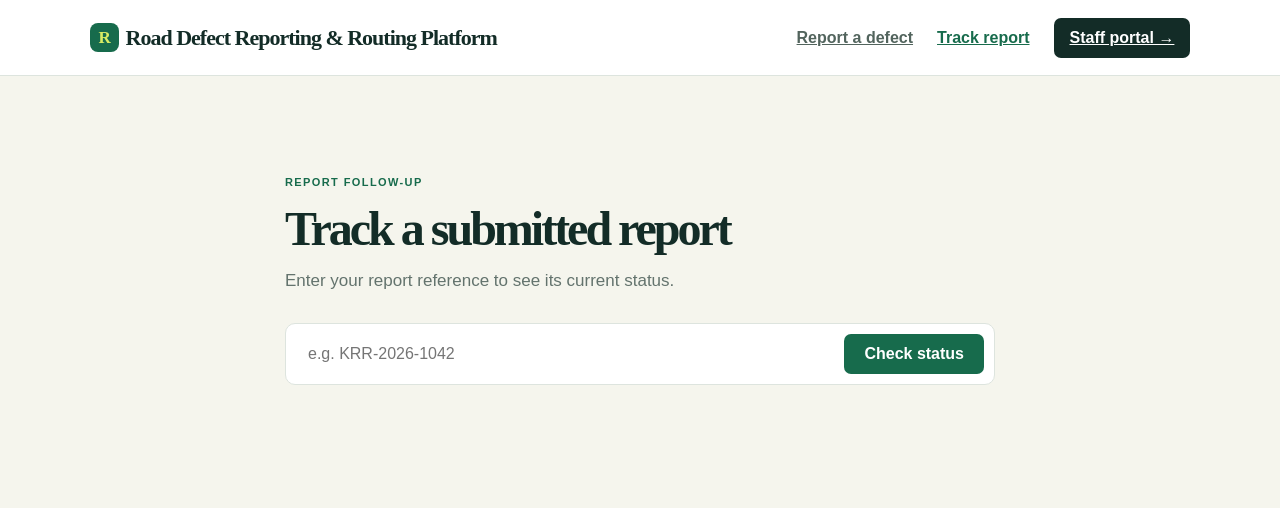
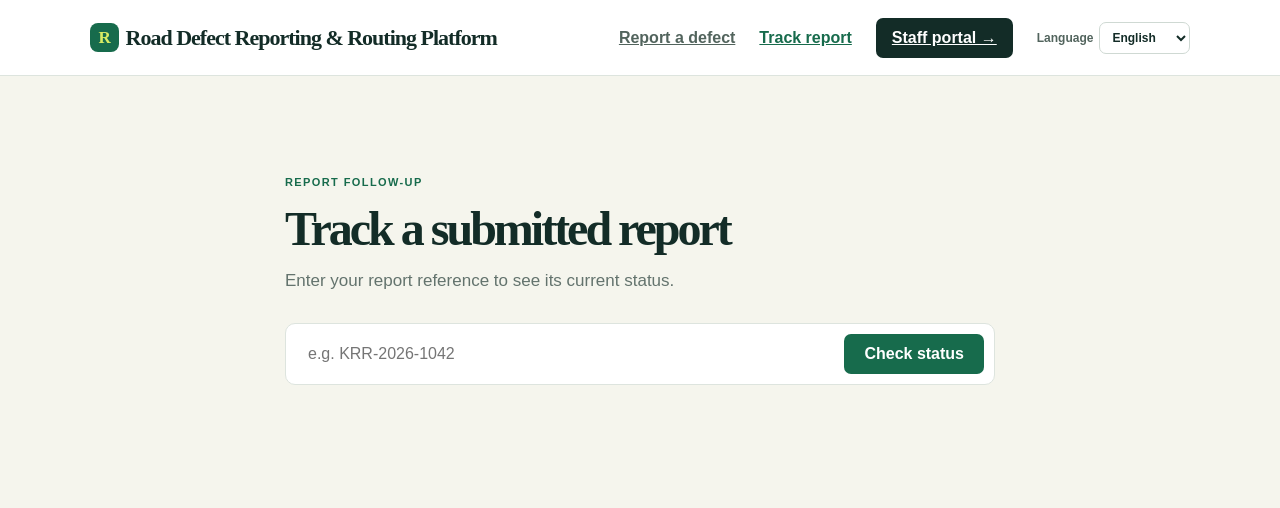
Before and after one commit to bilodhi356-ctrl/Road-Defect-Reporting-Routing-Platform, a website: page public/track.html in a window 1280 px wide. Drawn offline with Linux system fonts and the light colour scheme.

Commit message:
Add English and Kiswahili language selection
Co-authored-by: Copilot <223556219+Copilot@users.noreply.github.com>

```diff
--- /dev/null
+++ b/public/i18n.js
@@ -0,0 +1,140 @@
+(function () {
+  const translations = {
+    en: {
+      'language.label': 'Language',
+      'nav.report': 'Report a defect',
+      'nav.track': 'Track report',
+      'nav.staff': 'Staff portal →',
+      'hero.eyebrow': 'KENYA RURAL ROADS',
+      'hero.title': 'Safer roads start<br>with <em>your report.</em>',
+      'hero.lead': 'Spotted a pothole, washed-out road, or damaged culvert? Send KeRRA the location and evidence in minutes.',
+      'hero.gps': '◉ GPS routed',
+      'hero.photo': '◈ Photo evidence',
+      'hero.updates': '✓ Follow-up updates',
+      'form.title': 'Report a road defect',
+      'form.subtitle': 'Help us direct this to the right team.',
+      'form.category': 'What did you notice?',
+      'form.selectType': 'Select defect type',
+      'category.pothole': 'Pothole',
+      'category.erosion': 'Erosion / washout',
+      'category.culvert': 'Damaged culvert',
+      'category.drainage': 'Blocked drainage',
+      'category.bridge': 'Damaged bridge',
+      'category.other': 'Other road hazard',
+      'form.severity': 'Severity',
+      'form.selectSeverity': 'Select severity',
+      'severity.low': 'Low',
+      'severity.medium': 'Medium',
+      'severity.high': 'High',
+      'severity.critical': 'Critical',
+      'form.roadName': 'Road name / number',
+      'form.roadPlaceholder': 'e.g. Nairobi–Nakuru Road',
+      'form.landmark': 'Nearest landmark',
+      'form.landmarkPlaceholder': 'e.g. Market junction',
+      'form.description': 'Tell us a little more',
+      'form.descriptionPlaceholder': 'e.g. Large pothole near the market junction',
+      'form.consent': 'I agree that KeRRA may contact me about this report.',
+      'form.email': 'Email address',
+      'form.phone': 'Phone number',
+      'form.contactPrivacy': 'Provide at least one contact method. Your details are visible only to authorised staff and are not published.',
+      'form.location': 'Defect location',
+      'form.useGps': 'Use current GPS',
+      'form.locationHelp': 'GPS shows where you are now. If you’re reporting from elsewhere, select the defect on the map.',
+      'form.locationNote': 'Click the map to place a pin at the defect. You can drag the pin to adjust it.',
+      'form.photo': 'Photo evidence',
+      'form.addPhoto': 'Add photo',
+      'form.photoHelp': 'A photo taken at the site may help staff verify the location. If clarification is needed, staff can contact you only if you give consent.',
+      'form.submit': 'Send report',
+      'track.eyebrow': 'REPORT FOLLOW-UP',
+      'track.title': 'Track a submitted report',
+      'track.lead': 'Enter your report reference to see its current status.',
+      'track.check': 'Check status',
+      'track.placeholder': 'e.g. KRR-2026-1042'
+    },
+    sw: {
+      'language.label': 'Lugha',
+      'nav.report': 'Ripoti kasoro',
+      'nav.track': 'Fuatilia ripoti',
+      'nav.staff': 'Portal ya wafanyakazi →',
+      'hero.eyebrow': 'BARABARA ZA VIJIJI ZA KENYA',
+      'hero.title': 'Barabara salama huanza<br>kwa <em>ripoti yako.</em>',
+      'hero.lead': 'Umetambua shimo, barabara iliyofurika, au korongo iliyoharibika? Tuma eneo na ushahidi kwa KeRRA kwa dakika chache.',
+      'hero.gps': '◉ Imeelekezwa kwa GPS',
+      'hero.photo': '◈ Ushahidi wa picha',
+      'hero.updates': '✓ Sasisho za ufuatiliaji',
+      'form.title': 'Ripoti kasoro ya barabara',
+      'form.subtitle': 'Tusaidie kuipeleka ripoti hii kwa timu sahihi.',
+      'form.category': 'Ulitambua nini?',
+      'form.selectType': 'Chagua aina ya kasoro',
+      'category.pothole': 'Shimo',
+      'category.erosion': 'Mmomonyoko / mafuriko',
+      'category.culvert': 'Korongo iliyoharibika',
+      'category.drainage': 'Mfereji ulioziba',
+      'category.bridge': 'Daraja lililoharibika',
+      'category.other': 'Hatari nyingine barabarani',
+      'form.severity': 'Ukali',
+      'form.selectSeverity': 'Chagua ukali',
+      'severity.low': 'Chini',
+      'severity.medium': 'Wastani',
+      'severity.high': 'Juu',
+      'severity.critical': 'Hatari',
+      'form.roadName': 'Jina / namba ya barabara',
+      'form.roadPlaceholder': 'mfano Barabara ya Nairobi–Nakuru',
+      'form.landmark': 'Alama ya karibu',
+      'form.landmarkPlaceholder': 'mfano Mahali pa soko',
+      'form.description': 'Tueleze zaidi',
+      'form.descriptionPlaceholder': 'mfano Shimo kubwa karibu na mahali pa soko',
+      'form.consent': 'Nakubali kwamba KeRRA iweze kuwasiliana nami kuhusu ripoti hii.',
+      'form.email': 'Anwani ya barua pepe',
+      'form.phone': 'Namba ya simu',
+      'form.contactPrivacy': 'Toa angalau njia moja ya mawasiliano. Maelezo yako yanaonekana kwa wafanyakazi walioidhinishwa pekee na hayachapishwi.',
+      'form.location': 'Eneo la kasoro',
+      'form.useGps': 'Tumia GPS ya sasa',
+      'form.locationHelp': 'GPS inaonyesha ulipo sasa. Kama unaripoti kutoka mahali pengine, chagua eneo la kasoro kwenye ramani.',
+      'form.locationNote': 'Bonyeza ramani kuweka alama mahali pa kasoro. Unaweza kusogeza alama kuirekebisha.',
+      'form.photo': 'Picha ya ushahidi',
+      'form.addPhoto': 'Ongeza picha',
+      'form.photoHelp': 'Picha iliyopigwa mahali palipo kasoro inaweza kuwasaidia wafanyakazi kuthibitisha eneo. Wafanyakazi wanaweza kuwasiliana nawe ikiwa utatoa idhini.',
+      'form.submit': 'Tuma ripoti',
+      'track.eyebrow': 'UFUATILIAJI WA RIPOTI',
+      'track.title': 'Fuatilia ripoti iliyotumwa',
+      'track.lead': 'Weka namba ya marejeleo ya ripoti yako ili kuona hali yake ya sasa.',
+      'track.check': 'Angalia hali',
+      'track.placeholder': 'mfano KRR-2026-1042'
+    }
+  };
+
+  function applyLanguage(language) {
+    const locale = language === 'sw' ? 'sw' : 'en';
+    const dictionary = translations[locale];
+    document.documentElement.lang = locale === 'sw' ? 'sw' : 'en';
+    document.querySelectorAll('[data-i18n]').forEach(element => {
+      const key = element.dataset.i18n;
+      if (!dictionary[key]) return;
+      if (element.hasAttribute('data-i18n-html')) element.innerHTML = dictionary[key];
+      else element.textContent = dictionary[key];
+    });
+    document.querySelectorAll('[data-i18n-placeholder]').forEach(element => {
+      const key = element.dataset.i18nPlaceholder;
+      if (dictionary[key]) element.placeholder = dictionary[key];
+    });
+    const selector = document.getElementById('languageSelect');
+    if (selector) selector.value = locale;
+  }
+
+  const stored = localStorage.getItem('citizenLanguage');
+  applyLanguage(stored === 'sw' ? 'sw' : 'en');
+
+  document.addEventListener('DOMContentLoaded', () => {
+    const selector = document.getElementById('languageSelect');
+    if (selector) {
+      selector.addEventListener('change', event => {
+        const language = event.target.value;
+        localStorage.setItem('citizenLanguage', language);
+        applyLanguage(language);
+      });
+    }
+  });
+
+  window.i18n = { applyLanguage, translations };
+})();
--- a/public/track.html
+++ b/public/track.html
@@ -13,23 +13,31 @@
       <span>Road Defect Reporting &amp; Routing Platform</span>
     </a>
     <nav>
-      <a class="nav-link" href="/">Report a defect</a>
-      <a class="nav-link active" href="/track">Track report</a>
-      <a class="staff-link" href="/login">Staff portal →</a>
+      <a class="nav-link" href="/" data-i18n="nav.report">Report a defect</a>
+      <a class="nav-link active" href="/track" data-i18n="nav.track">Track report</a>
+      <a class="staff-link" href="/login" data-i18n="nav.staff">Staff portal →</a>
+      <label class="language-select" aria-label="Language">
+        <span data-i18n="language.label">Language</span>
+        <select id="languageSelect" aria-label="Select language">
+          <option value="en">English</option>
+          <option value="sw">Kiswahili</option>
+        </select>
+      </label>
     </nav>
   </header>
   <main>
     <section class="view active track-view">
-      <p class="eyebrow">REPORT FOLLOW-UP</p>
-      <h1>Track a submitted report</h1>
-      <p>Enter your report reference to see its current status.</p>
+      <p class="eyebrow" data-i18n="track.eyebrow">REPORT FOLLOW-UP</p>
+      <h1 data-i18n="track.title">Track a submitted report</h1>
+      <p data-i18n="track.lead">Enter your report reference to see its current status.</p>
       <form id="trackForm" class="track-box">
-        <input id="trackingId" placeholder="e.g. KRR-2026-1042" autocomplete="off" required>
-        <button>Check status</button>
+        <input id="trackingId" placeholder="e.g. KRR-2026-1042" data-i18n-placeholder="track.placeholder" autocomplete="off" required>
+        <button data-i18n="track.check">Check status</button>
       </form>
       <div id="trackResult" class="track-result"></div>
     </section>
   </main>
+  <script src="/i18n.js"></script>
   <script src="/track.js"></script>
 </body>
 </html>
--- a/server.js
+++ b/server.js
@@ -38,6 +38,7 @@ app.get('/map.js', (_req, res) => res.sendFile(path.join(__dirname, 'public', 'm
 app.get('/map.css', (_req, res) => res.sendFile(path.join(__dirname, 'public', 'map.css')));
 app.get(['/track', '/track.html'], (_req, res) => res.sendFile(path.join(__dirname, 'public', 'track.html')));
 app.get('/report.js', (_req, res) => res.sendFile(path.join(__dirname, 'public', 'report.js')));
+app.get('/i18n.js', (_req, res) => res.sendFile(path.join(__dirname, 'public', 'i18n.js')));
 app.get('/login.js', (_req, res) => res.sendFile(path.join(__dirname, 'public', 'login.js')));
 app.get('/track.js', (_req, res) => res.sendFile(path.join(__dirname, 'track.js')));
 app.get('/app.js', (_req, res) => res.sendFile(path.join(__dirname, 'app.js')));
```
Also changed, not shown: public/index.html (+51 -43 lines), styles.css.
